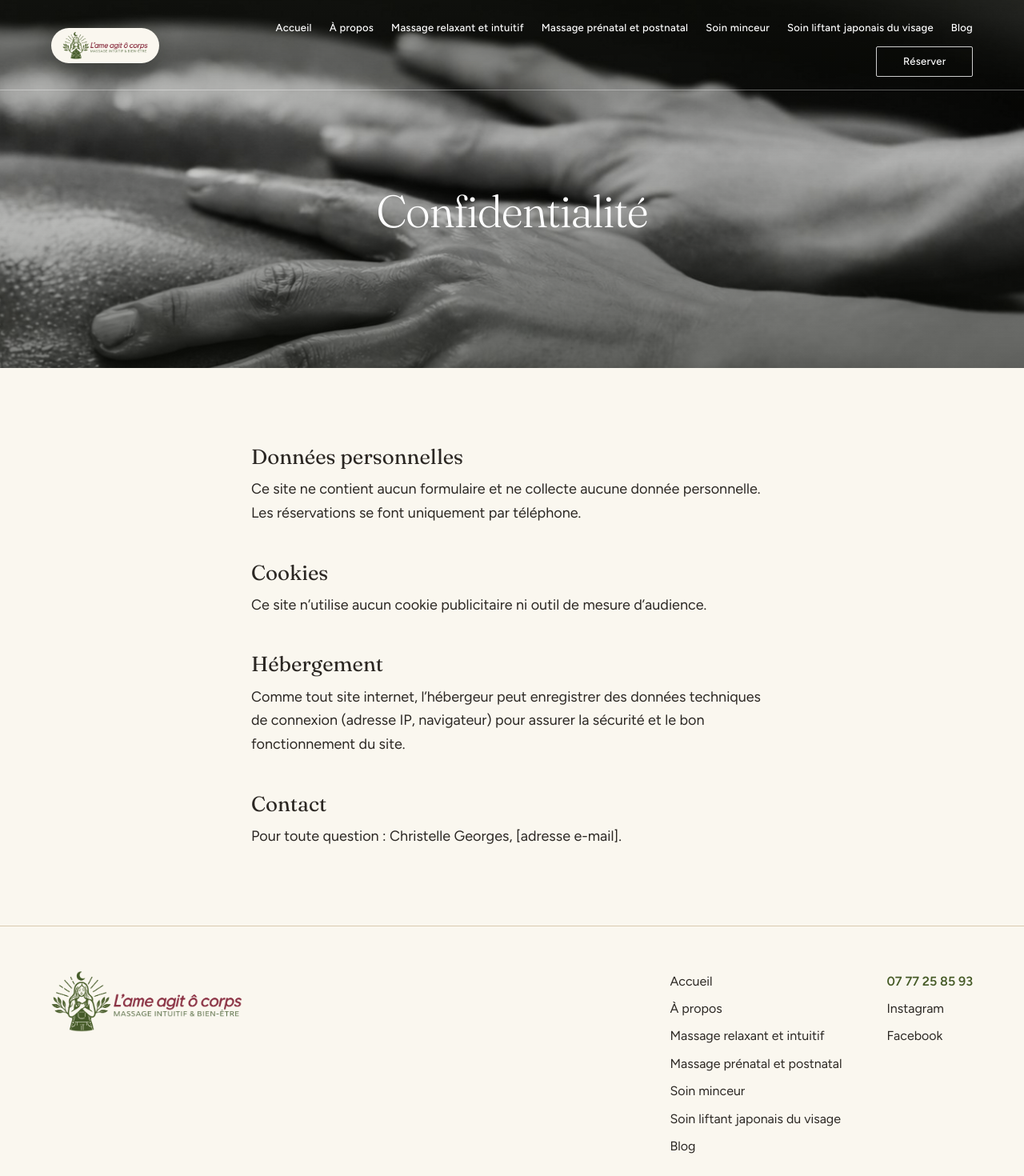
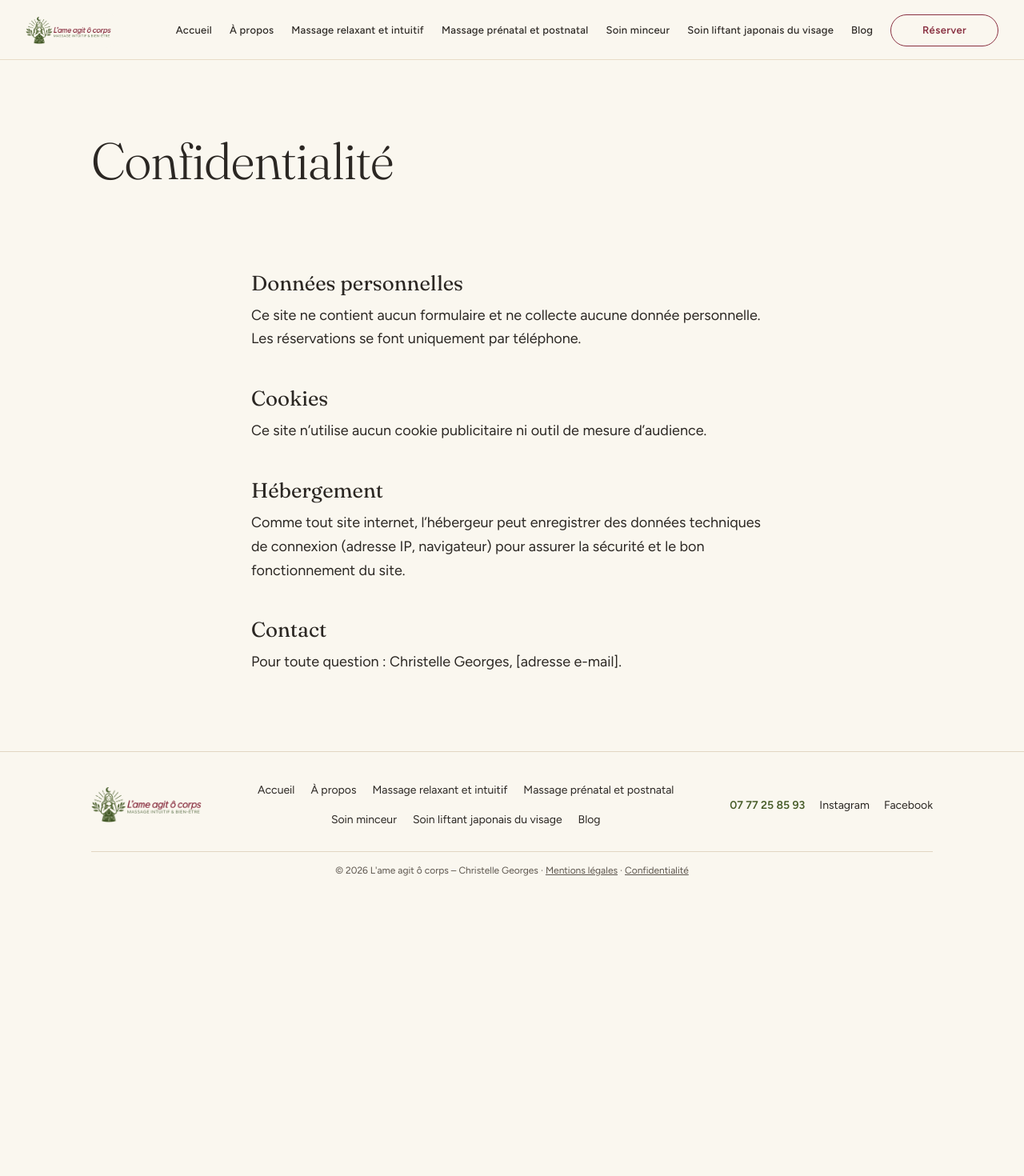
Before and after one commit to marcmasterbet/massage-a-domicile-christelle, a Next.js app: page /confidentialite in a window 1280 px wide. Shown: the top 1470 px of the page at 80% size. After the commit the page ends 1119 px from the top, so only its background shows below. Built offline with nearby package versions, Linux system fonts and the light colour scheme.

Commit message:
Add files via upload

```diff
--- a/src/components/Footer.module.css
+++ b/src/components/Footer.module.css
@@ -1,59 +1,83 @@
 .footer {
   background: var(--ivoire);
-  border-top: 1px solid #d9cab0;
+  border-top: 1px solid #e2d6c2;
 }
 
 .inner {
-  max-width: 1280px;
+  max-width: var(--contenu-max);
   margin: 0 auto;
-  padding: 56px var(--marge) 40px;
+  padding: 32px var(--marge) 20px;
   display: flex;
   flex-wrap: wrap;
+  align-items: center;
   justify-content: space-between;
-  gap: 32px 56px;
-  font-size: 16px;
+  gap: 20px 40px;
+  font-size: 14px;
   color: var(--texte-doux);
 }
 
 .logo {
-  flex: 1 1 280px;
+  flex: 0 0 auto;
   line-height: 0;
 }
 
 .logo img {
-  height: 76px;
+  height: 44px;
   width: auto;
 }
 
-.col {
+.nav {
+  flex: 1 1 420px;
   display: flex;
-  flex-direction: column;
-  gap: 8px;
+  flex-wrap: wrap;
+  justify-content: center;
+  gap: 6px 20px;
 }
 
-.col a {
+.contact {
+  flex: 0 0 auto;
+  display: flex;
+  align-items: center;
+  gap: 18px;
+}
+
+.nav a,
+.contact a {
   color: var(--encre);
   text-decoration: none;
+  padding: 4px 0;
 }
 
-.col a:hover {
+.nav a:hover,
+.contact a:hover {
   color: var(--framboise);
 }
 
-.col .phone {
+.contact .phone {
   color: var(--olive);
   font-weight: 600;
 }
 
 .legal {
   flex: 1 1 100%;
-  margin: 16px 0 0;
-  padding-top: 24px;
-  border-top: 1px solid #d9cab0;
-  font-size: 14px;
+  margin: 4px 0 0;
+  padding-top: 14px;
+  border-top: 1px solid #e2d6c2;
+  font-size: 12px;
   color: #5c554d;
+  text-align: center;
 }
 
 .legal a {
   color: #5c554d;
 }
+
+@media (max-width: 900px) {
+  .inner {
+    flex-direction: column;
+    text-align: center;
+  }
+  .nav {
+    flex-basis: auto;
+  }
+}
--- a/src/components/Footer.tsx
+++ b/src/components/Footer.tsx
@@ -13,11 +13,11 @@ export function Footer() {
             alt={`${BRAND} – Massage intuitif et bien-être`}
             width={1200}
             height={382}
-            sizes="240px"
+            sizes="140px"
           />
         </Link>
 
-        <nav aria-label="Pied de page" className={styles.col}>
+        <nav aria-label="Pied de page" className={styles.nav}>
           {NAVIGATION.map((item) => (
             <Link key={item.href} href={item.href}>
               {item.label}
@@ -25,7 +25,7 @@ export function Footer() {
           ))}
         </nav>
 
-        <div className={styles.col}>
+        <div className={styles.contact}>
           <a href={PHONE_TEL} className={styles.phone}>
             {PHONE_DISPLAY}
           </a>
--- a/src/components/Header.module.css
+++ b/src/components/Header.module.css
@@ -8,9 +8,7 @@
 }
 
 .inner {
-  max-width: 1440px;
-  margin: 0 auto;
-  padding: 18px var(--marge) 16px;
+  padding: 16px clamp(16px, 2.5vw, 40px) 14px;
   border-bottom: 1px solid rgba(255, 255, 255, 0.35);
   display: flex;
   align-items: center;
@@ -65,9 +63,11 @@
   color: #fff;
   text-decoration: none;
   white-space: nowrap;
-  border: 1px solid rgba(255, 255, 255, 0.8);
-  padding: 7px 14px;
-  border-radius: 2px;
+  border: 1px solid rgba(255, 255, 255, 0.85);
+  padding: 8px 20px;
+  border-radius: 999px;
+  font-weight: 600;
+  letter-spacing: 0.03em;
 }
 
 .reserveVerso {
@@ -140,7 +140,7 @@
     text-align: center;
     text-decoration: none;
     padding: 15px;
-    border-radius: 2px;
+    border-radius: 999px;
     font-weight: 600;
   }
 
@@ -161,3 +161,46 @@
     height: 30px;
   }
 }
+
+/* Pages sans photo en haut : menu foncé sur fond ivoire */
+.header[data-theme="clair"] {
+  color: var(--encre);
+}
+
+.header[data-theme="clair"] .inner {
+  border-bottom-color: var(--sable);
+}
+
+.header[data-theme="clair"] .logo {
+  box-shadow: none;
+  padding-left: 0;
+}
+
+.header[data-theme="clair"] .link,
+.header[data-theme="clair"] .link:hover {
+  color: var(--encre);
+}
+
+.header[data-theme="clair"] .link:hover {
+  border-bottom-color: var(--framboise);
+}
+
+.header[data-theme="clair"] .link[aria-current="page"] {
+  color: var(--framboise);
+  border-bottom-color: var(--framboise);
+}
+
+.header[data-theme="clair"] .reserve {
+  color: var(--framboise);
+  border-color: var(--framboise);
+}
+
+.header[data-theme="clair"] .reserveVerso {
+  color: #fff;
+  background: var(--framboise);
+  border-color: var(--framboise);
+}
+
+.header[data-theme="clair"] .burger {
+  color: var(--encre);
+}
--- a/src/components/Header.tsx
+++ b/src/components/Header.tsx
@@ -27,7 +27,7 @@ export function Header() {
   }, [menuOpen]);
 
   return (
-    <header className={styles.header}>
+    <header className={styles.header} data-theme={pathname === "/" ? "photo" : "clair"}>
       <div className={styles.inner}>
         <Link href="/" className={styles.logo} aria-label={`${BRAND} – accueil`}>
           <Image
--- a/src/components/PageInterne.module.css
+++ b/src/components/PageInterne.module.css
@@ -1,15 +1,33 @@
+.intro {
+  max-width: var(--contenu-max);
+  margin: 0 auto;
+  padding: 168px var(--marge) 8px;
+}
+
 .title {
   margin: 0;
   max-width: 900px;
   font-family: var(--font-titre), Georgia, serif;
   font-weight: 300;
-  font-size: clamp(36px, 4.4vw, 64px);
-  line-height: 1.06;
+  font-size: clamp(40px, 5vw, 72px);
+  line-height: 1.04;
   letter-spacing: -0.02em;
+  color: var(--encre);
+}
+
+/* La première partie colle au titre */
+.intro + section > div {
+  padding-top: clamp(40px, 5vw, 64px);
+}
+
+@media (max-width: 900px) {
+  .intro {
+    padding-top: 112px;
+  }
 }
 
 @media (max-width: 480px) {
   .title {
-    font-size: 34px;
+    font-size: 36px;
   }
 }
--- a/src/components/PageInterne.tsx
+++ b/src/components/PageInterne.tsx
@@ -1,4 +1,3 @@
-import { Hero } from "./Hero";
 import { Section } from "./Section";
 import styles from "./PageInterne.module.css";
 
@@ -8,13 +7,13 @@ type Props = {
   children?: React.ReactNode;
 };
 
-/** Gabarit des pages internes : bandeau photo + titre, puis le contenu. */
+/** Gabarit des pages internes : en-tête clair sans photo, grand titre, puis le contenu. */
 export function PageInterne({ titre, children }: Props) {
   return (
     <>
-      <Hero variante="page">
+      <div className={styles.intro}>
         <h1 className={styles.title}>{titre}</h1>
-      </Hero>
+      </div>
       {children ?? (
         <Section
           titre="[Titre de Jeff]"
--- a/src/components/Section.tsx
+++ b/src/components/Section.tsx
@@ -31,11 +31,16 @@ export function Section({ id, titre, titreAccent, paragraphes, cta, photo, fond
           ))}
           {cta &&
             (cta.href ? (
-              <Link href={cta.href} className={`${styles.ctaWrap} ${styles.cta}`}>
+              <Link href={cta.href} className={`${styles.ctaWrap} ${styles.cta} ${styles.ctaRecto}`}>
                 {cta.label}
               </Link>
             ) : (
-              <FlipCall className={styles.ctaWrap} faceClassName={styles.cta} versoClassName={styles.ctaVerso}>
+              <FlipCall
+                className={styles.ctaWrap}
+                faceClassName={styles.cta}
+                rectoClassName={styles.ctaRecto}
+                versoClassName={styles.ctaVerso}
+              >
                 {cta.label}
               </FlipCall>
             ))}
```
Also changed, not shown: src/components/Section.module.css (+36 -9 lines).
